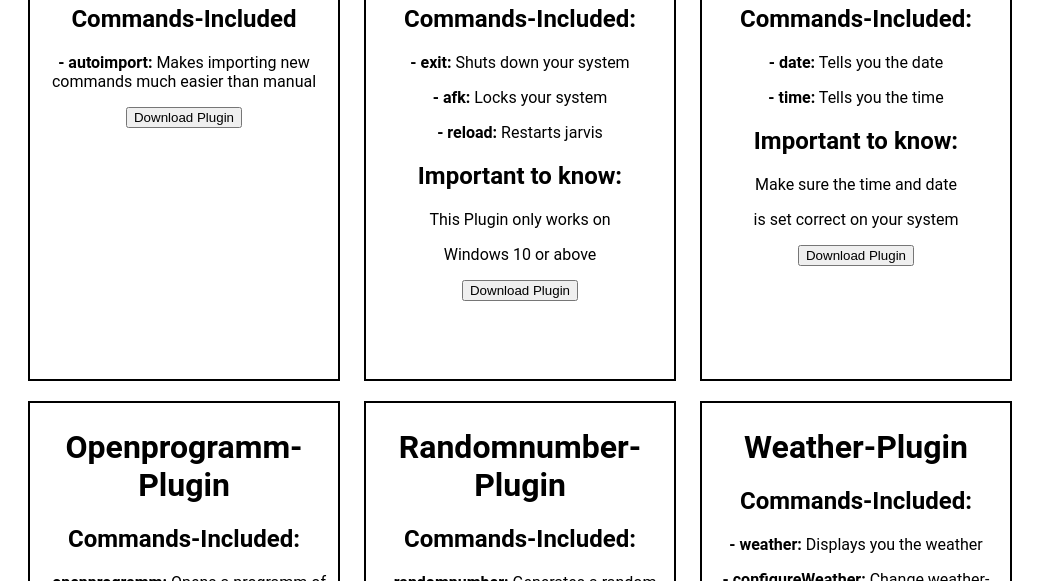
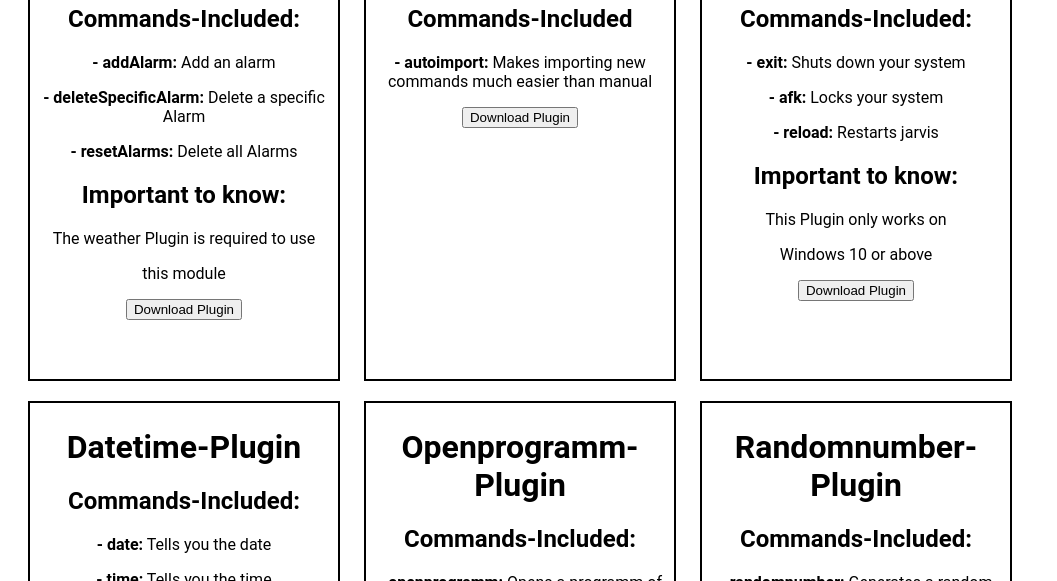
Before and after one commit to TheLeCraft999/JARVIS, a plain HTML site: page download.html in a window 1280 px wide. Shown: the part 605-1186 px from the top of the page, without its empty margins (0-1057 px from the left). Drawn offline with Linux system fonts and the light colour scheme; no server answers.

Commit message:
Updated download.html, tos.html, changelog.html

```diff
--- a/download.html
+++ b/download.html
@@ -90,6 +90,17 @@
             display: inline-block;
             margin-top: 15px;
             padding: 10px;
+        }
+        .pl-alarmclock {
+            font-family: 'Roboto', sans-serif;
+            border: 2px solid black;
+            padding: 4px;
+            margin: 10px;
+            vertical-align: top;
+            display: inline-block;
+            text-align: center;
+            height: 450px;
+            width: 300px;
         }
         .pl-autoimport {
             font-family: 'Roboto', sans-serif;
@@ -189,6 +200,15 @@
         link.click();
         document.body.removeChild(link);
     }
+    function download_alarmclock() {
+        var url = 'https://thelecraft999.github.io/jarvis/latest/commands/alarmclock.zip';
+        var link = document.createElement('a');
+        link.href = url;
+        link.download = 'alarmclock.zip';
+        document.body.appendChild(link);
+        link.click();
+        document.body.removeChild(link);
+    }
     function download_autoimport() {
         var url = 'https://thelecraft999.github.io/jarvis/latest/commands/autoimport.zip';
         var link = document.createElement('a');
@@ -272,7 +292,7 @@
 <body>
     <div class="header">
             <div class="left-header">
-            <a href="index.html">
+            <a href="https://thelecraft999.github.io">
                 <img class="logo" src="assets/thaliumz.png" alt="ThaliumZ-Logo">
             </a>
             <a href="index.html" id="jarvis-text"><h2>JARVIS</h2></a>
@@ -304,6 +324,17 @@
         </div>
     </div>
     <div class="lower-download">
+        <div class="pl-alarmclock">
+            <h1>Alarmclock-Plugin</h1>
+            <h2>Commands-Included:</h2>
+            <p><b>- addAlarm:</b> Add an alarm</p>
+            <p><b>- deleteSpecificAlarm:</b> Delete a specific Alarm</p>
+            <p><b>- resetAlarms:</b> Delete all Alarms</p>
+            <h2>Important to know:</h2>
+            <p>The weather Plugin is required to use</p>
+            <p>this module</p>
+            <button onclick="download_alarmclock()">Download Plugin</button>
+        </div>
         <div class="pl-autoimport">
             <h1>Auto-Import-Plugin</h1>
             <h2>Commands-Included</h2>
```
Also changed, not shown: changelog.html (+7 -1 lines), tos.html (+1 -10 lines).
